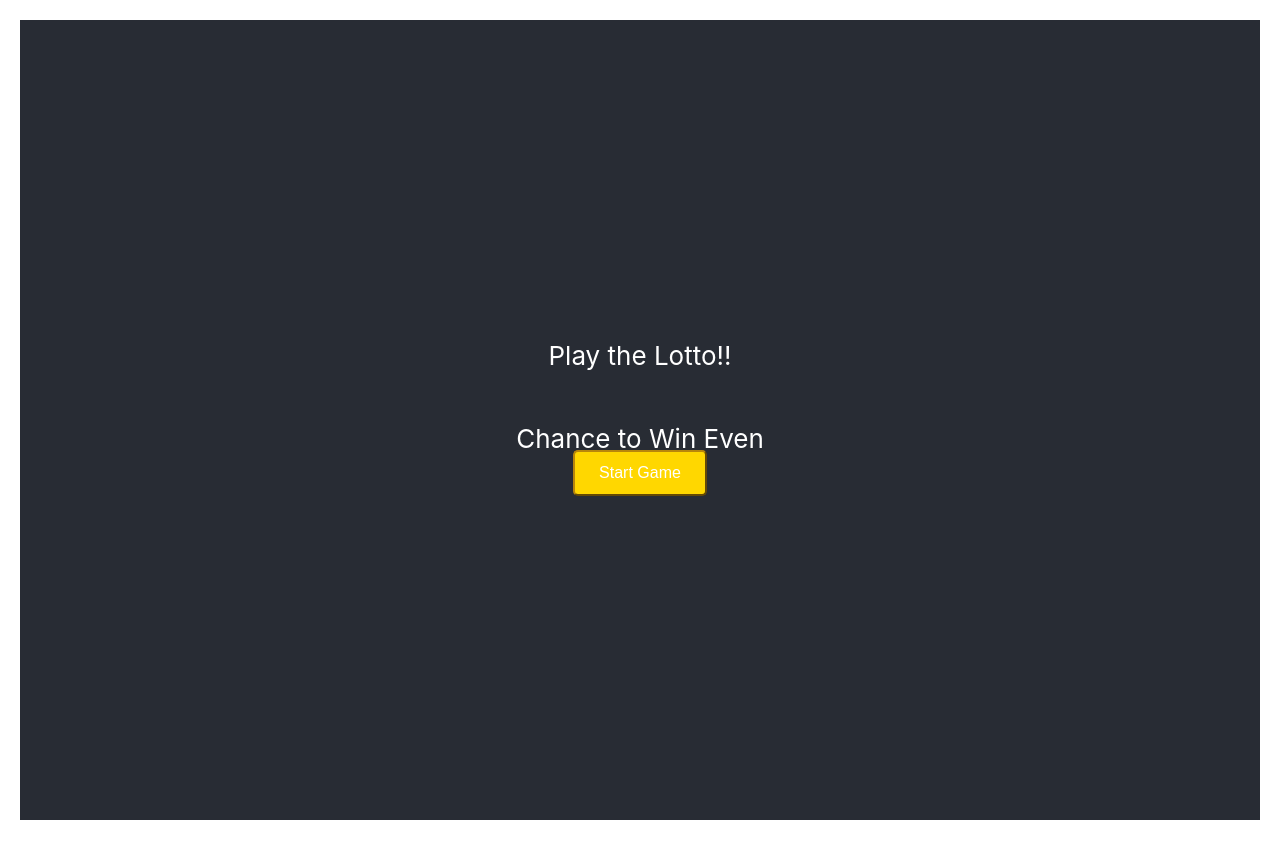
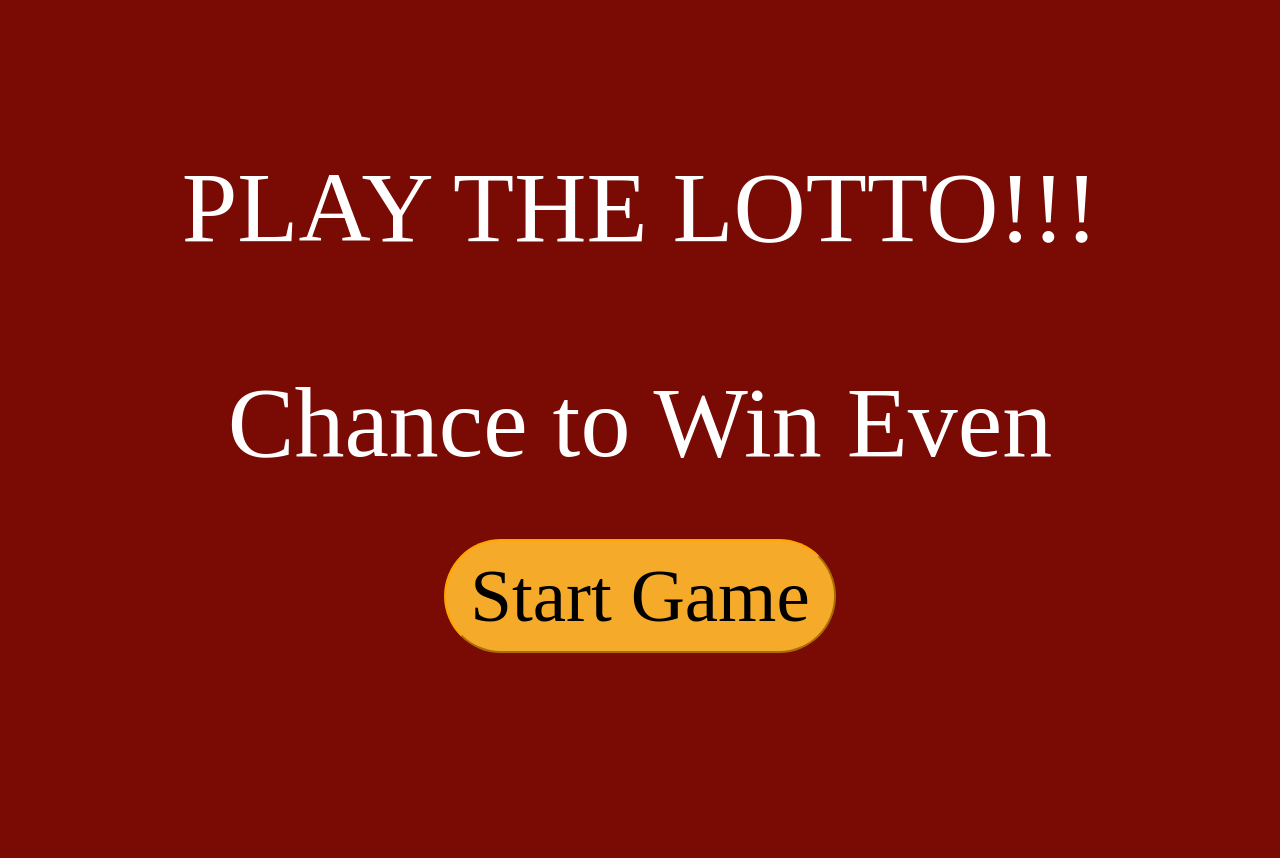
Before and after one commit to SHIN0003/LotteryGame, a React (Create React App) app in the folder client/: page / in a window 1280 px wide. Shown: the top 858 px of the page. Built offline with nearby package versions, Linux system fonts and the light colour scheme; no server answers.

Commit message:
home frontpage changes

```diff
--- a/client/src/components/home.js
+++ b/client/src/components/home.js
@@ -1,30 +1,36 @@
-//use react booststrap for styling NO CSS it will make it a lot easier to style
 import React, { useState } from 'react';
 import io from 'socket.io-client';
 import { Link, useNavigate } from "react-router-dom";
 import { Button , Container} from 'react-bootstrap';
 
 
-
 function Home(){
+   const pageStyle = {
+     backgroundColor: 'transparent', // Set your desired background color
+     minHeight: '100vh', // Ensure the background color covers the entire viewport height
+     fontFamily: 'Academy Engraved LET',
+     fontSize: '100px',
+     color: 'white',
+     textAlign: 'center',
+   };
    const containerStyle = {
        textAlign: 'center',
-        padding: '20px',
-        backgroundColor: '##bd0d0d',  // Set your desired background color
-        minHeight: '100vh',  // Ensure the container takes at least the full height of the viewport
+       padding: '50px',
+       backgroundColor: '#7a0a04',  // Set your desired background color
+       minHeight: '10vh',  // Ensure the container takes at least the full height of the viewport
      };
    const buttonStyle = {
-        fontFamily: 'Arial, sans-serif', // Specify the desired font-family
-        backgroundColor: 'gold',  // Set your desired button background color
-        borderColor: 'darkgoldenrod',
-        color: '#ffffff',  // Set your desired button text color
-        fontSize: '16px', // You can adjust the font size
+       fontFamily: 'Times New Roman', // Specify the desired font-family
+       backgroundColor: '#f5aa2a',  // Set your desired button background color
+       borderColor: 'orange',
+       color: 'black',  // Set your desired button text color
+       fontSize: '75px', // You can adjust the font size
        padding: '12px 24px', // You can adjust the padding
-        borderRadius: '5px',
+       borderRadius: '100px',
        cursor: 'pointer',
        position: 'relative', // You may need to set the position to relative
        left: '0px', // Adjust the left position to move the button horizontally
-        top: '-30px', // Adjust the top position to move the button vertically
+       top: '-50px', // Adjust the top position to move the button vertically
      };
      const navigate = useNavigate();
      const handleButtonClick = () => {
@@ -32,14 +38,13 @@ function Home(){
      };
    return (
        <Container style={containerStyle}>
-        <div className="App">
-            <header className="App-header">
-                <p>Play the Lotto!!</p><p>Chance to Win Even</p>
+         <div style={pageStyle}>
+           <header style={pageStyle}>
+               <p>PLAY THE LOTTO!!!</p><p>Chance to Win Even</p>
                <button style={buttonStyle} onClick={handleButtonClick}>
                    Start Game
                </button>
            </header>
-
          </div>
        </Container>
    );
```
Lines whose indentation alone changed are shown as unchanged.
